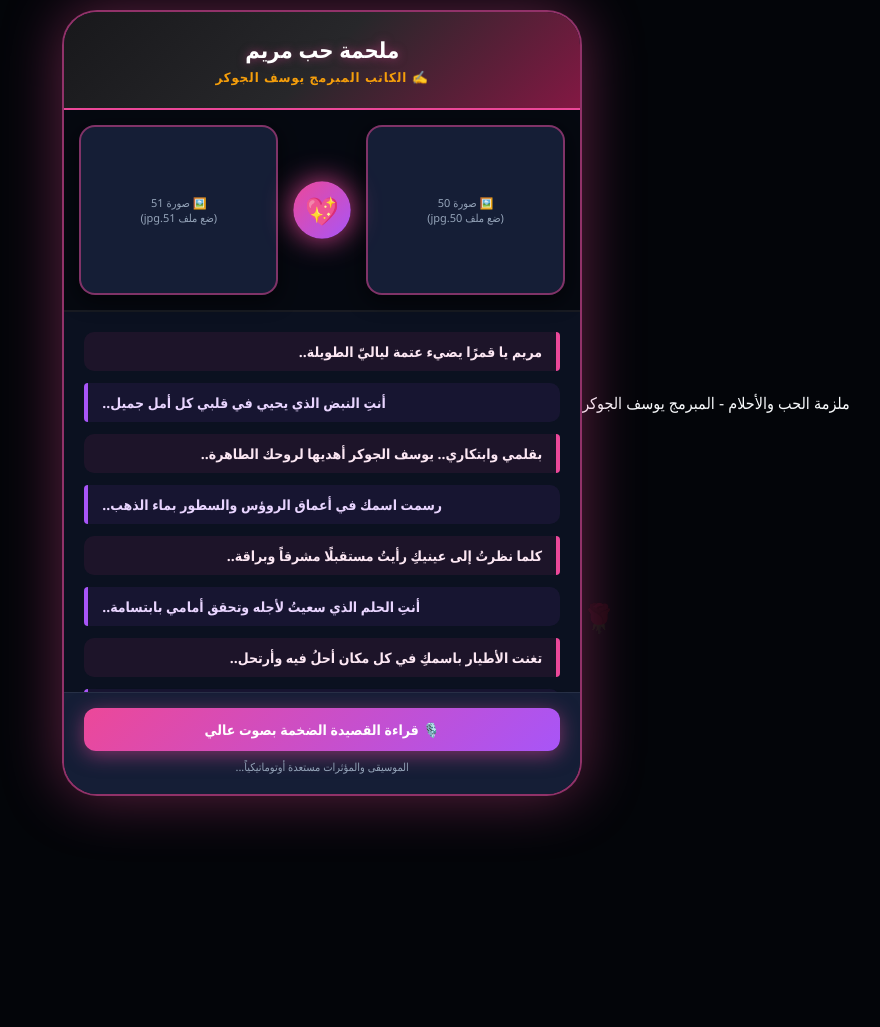
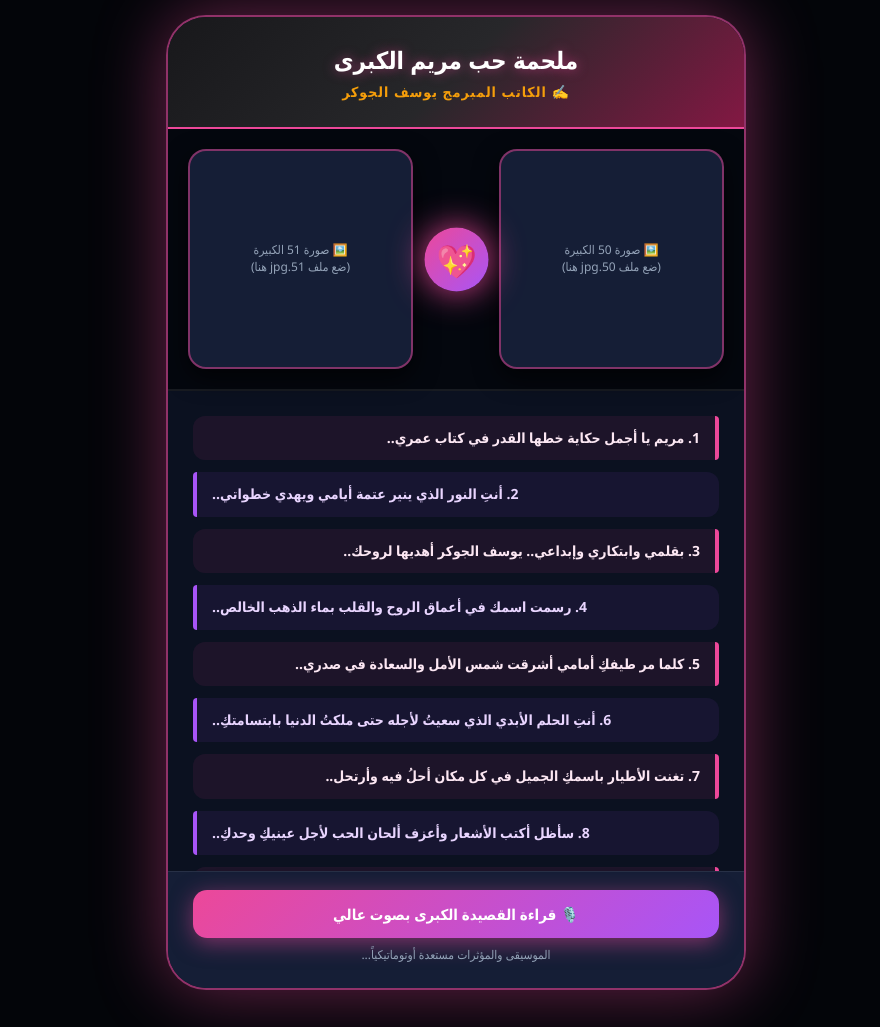
Before and after one commit to e08773479-pixel/Maryam, a plain HTML site: page index.html in a window 1280 px wide. Shown: the top 1027 px of the page, without its empty margins (184-1064 px from the left). Before the commit the page ends 923 px from the top, so only its background shows below. Drawn offline with Linux system fonts and the light colour scheme.

Commit message:
Update poem and styling in index.html

```diff
--- a/index.html
+++ b/index.html
@@ -1,9 +1,9 @@
 <!DOCTYPE html>
 <html lang="ar" dir="rtl">
-<head> ملزمة الحب والأحلام - المبرمج يوسف الجوكر
+<head>
     <meta charset="UTF-8">
     <meta name="viewport" content="width=device-width, initial-scale=1.0">
-    <title>ملحمة حب مريم - المبرمج يوسف الجوكر</title>
+    <title>ملحمة حب مريم الكبرى - المبرمج يوسف الجوكر</title>
     <style>
         :root {
             --bg-deep: #030509;
@@ -30,7 +30,7 @@
             justify-content: center;
             align-items: center;
             min-height: 100vh;
-            padding: 10px;
+            padding: 15px;
             overflow-x: hidden;
             position: relative;
         }
@@ -39,24 +39,24 @@
         .floating-heart {
             position: absolute;
             color: rgba(236, 72, 153, 0.18);
-            font-size: 24px;
+            font-size: 26px;
             animation: floatUp 6s linear infinite;
             pointer-events: none;
             z-index: 0;
         }
 
         @keyframes floatUp {
-            0% { transform: translateY(100vh) scale(0.5); opacity: 0; }
+            0% { transform: translateY(105vh) scale(0.5); opacity: 0; }
             50% { opacity: 0.8; }
-            100% { transform: translateY(-10vh) scale(1.5); opacity: 0; }
+            100% { transform: translateY(-10vh) scale(1.6); opacity: 0; }
         }
 
         .main-wrapper {
             width: 100%;
-            max-width: 520px;
+            max-width: 580px;
             background: var(--panel-bg);
-            border-radius: 35px;
-            box-shadow: 0 0 60px rgba(236, 72, 153, 0.4);
+            border-radius: 40px;
+            box-shadow: 0 0 70px rgba(236, 72, 153, 0.45);
             overflow: hidden;
             border: 2px solid rgba(236, 72, 153, 0.6);
             position: relative;
@@ -66,45 +66,45 @@
         /* الهيدر الفاخر */
         .header-banner {
             background: linear-gradient(135deg, #18181b, #27272a, #831843);
-            padding: 22px;
+            padding: 26px;
             text-align: center;
             border-bottom: 2px solid var(--accent-pink);
         }
 
         .header-banner h1 {
-            font-size: 22px;
+            font-size: 24px;
             color: #fff;
-            margin-bottom: 4px;
-            text-shadow: 0 0 10px rgba(236,72,153,0.5);
+            margin-bottom: 6px;
+            text-shadow: 0 0 12px rgba(236,72,153,0.6);
         }
 
         .writer-tag {
-            font-size: 13px;
+            font-size: 14px;
             color: var(--accent-gold);
             font-weight: bold;
             letter-spacing: 1px;
         }
 
-        /* قسم الصور المتجاورة (صورة 50 وصورة 51 وفي المنتصف قلب) */
+        /* قسم الصور الكبيرة والمتجاورة */
         .dual-images-section {
             display: flex;
             justify-content: space-between;
             align-items: center;
-            padding: 15px;
-            background: rgba(0, 0, 0, 0.5);
+            padding: 20px;
+            background: rgba(0, 0, 0, 0.55);
             border-bottom: 2px solid rgba(255, 255, 255, 0.08);
             position: relative;
         }
 
         .image-card-box {
-            width: 41%;
-            height: 170px;
+            width: 42%;
+            height: 220px;
             background: var(--card-bg);
-            border-radius: 16px;
+            border-radius: 18px;
             overflow: hidden;
             position: relative;
             border: 2px solid rgba(236, 72, 153, 0.5);
-            box-shadow: 0 5px 20px rgba(0,0,0,0.6);
+            box-shadow: 0 8px 25px rgba(0,0,0,0.7);
         }
 
         .image-card-box img {
@@ -120,82 +120,69 @@
             left: 50%;
             transform: translate(-50%, -50%);
             color: var(--text-muted);
-            font-size: 11px;
+            font-size: 12px;
             text-align: center;
             pointer-events: none;
             width: 90%;
+            line-height: 1.4;
         }
 
-        /* القلب المنتصف المتحرك بين الصور */
         .center-heart-badge {
-            width: 50px;
-            height: 50px;
+            width: 55px;
+            height: 55px;
             background: linear-gradient(135deg, var(--accent-pink), var(--accent-purple));
             border-radius: 50%;
             display: flex;
             justify-content: center;
             align-items: center;
-            font-size: 24px;
-            box-shadow: 0 0 25px rgba(236, 72, 153, 0.9);
+            font-size: 28px;
+            box-shadow: 0 0 30px rgba(236, 72, 153, 0.95);
             animation: heartBeatPulse 1.4s infinite;
             z-index: 5;
         }
 
         @keyframes heartBeatPulse {
             0%, 100% { transform: scale(1); }
-            50% { transform: scale(1.18); }
+            50% { transform: scale(1.2); }
         }
 
-        /* منطقة القصيدة الضخمة (توزيع إبداعي يمين ويسار) */
+        /* منطقة القصيدة الضخمة جداً وطويلة (أكثر من 20 بيت) */
         .poem-container-huge {
-            padding: 20px;
-            max-height: 380px;
+            padding: 25px;
+            max-height: 480px;
             overflow-y: auto;
             display: flex;
             flex-direction: column;
             gap: 12px;
         }
 
-        /* تنسيق الأبيات المتناوبة (يمين ويسار بشكل احترافي) */
         .poem-verse-right {
             text-align: right;
             background: rgba(236, 72, 153, 0.08);
             border-right: 4px solid var(--accent-pink);
-            padding: 10px 14px;
-            border-radius: 10px 4px 4px 10px;
+            padding: 11px 15px;
+            border-radius: 12px 4px 4px 12px;
             font-size: 14px;
             color: #fce7f3;
             font-weight: bold;
-            opacity: 0;
-            transform: translateX(30px);
-            animation: slideInRight 0.6s forwards;
+            line-height: 1.6;
         }
 
         .poem-verse-left {
             text-align: left;
             background: rgba(168, 85, 247, 0.08);
             border-left: 4px solid var(--accent-purple);
-            padding: 10px 14px;
-            border-radius: 4px 10px 10px 4px;
+            padding: 11px 15px;
+            border-radius: 4px 12px 12px 4px;
             font-size: 14px;
             color: #e9d5ff;
             font-weight: bold;
-            opacity: 0;
-            transform: translateX(-30px);
-            animation: slideInLeft 0.6s forwards;
+            line-height: 1.6;
         }
 
-        @keyframes slideInRight {
-            to { opacity: 1; transform: translateX(0); }
-        }
-
-        @keyframes slideInLeft {
-            to { opacity: 1; transform: translateX(0); }
-        }
-
-        /* لوحة التحكم الصوتية */
+        /* لوحة التحكم والتحفيز */
         .controls-section {
-            padding: 15px 20px 20px 20px;
+            padding: 18px 25px 25px 25px;
             background: var(--card-bg);
             border-top: 1px solid rgba(255,255,255,0.08);
             text-align: center;
@@ -203,16 +190,16 @@
 
         .btn-action {
             width: 100%;
-            padding: 12px;
+            padding: 14px;
             background: linear-gradient(135deg, var(--accent-pink), var(--accent-purple));
             border: none;
-            border-radius: 12px;
+            border-radius: 14px;
             color: white;
             font-weight: bold;
-            font-size: 14px;
+            font-size: 15px;
             cursor: pointer;
             transition: 0.2s;
-            box-shadow: 0 4px 20px rgba(236, 72, 153, 0.5);
+            box-shadow: 0 5px 22px rgba(236, 72, 153, 0.5);
             margin-bottom: 8px;
         }
 
@@ -222,7 +209,7 @@
         }
 
         #statusLog {
-            font-size: 11px;
+            font-size: 12px;
             color: var(--text-muted);
         }
     </style>
@@ -236,39 +223,51 @@
 
     <div class="main-wrapper">
         <div class="header-banner">
-            <h1>ملحمة حب مريم</h1>
+            <h1>ملحمة حب مريم الكبرى</h1>
             <div class="writer-tag">✍️ الكاتب المبرمج يوسف الجوكر</div>
         </div>
 
         <div class="dual-images-section">
             <div class="image-card-box">
                 <img src="50.jpg" alt="صورة 50" onerror="this.style.display='none';">
-                <div class="placeholder-text">🖼️ صورة 50<br>(ضع ملف 50.jpg)</div>
+                <div class="placeholder-text">🖼️ صورة 50 الكبيرة<br>(ضع ملف 50.jpg هنا)</div>
             </div>
 
             <div class="center-heart-badge">💖</div>
 
             <div class="image-card-box">
                 <img src="51.jpg" alt="صورة 51" onerror="this.style.display='none';">
-                <div class="placeholder-text">🖼️ صورة 51<br>(ضع ملف 51.jpg)</div>
+                <div class="placeholder-text">🖼️ صورة 51 الكبيرة<br>(ضع ملف 51.jpg هنا)</div>
             </div>
         </div>
 
         <div class="poem-container-huge" id="poemContainer">
-            <div class="poem-verse-right" style="animation-delay: 0.2s;">مريم يا قمرًا يضيء عتمة لياليّ الطويلة..</div>
-            <div class="poem-verse-left" style="animation-delay: 0.4s;">أنتِ النبض الذي يحيي في قلبي كل أمل جميل..</div>
-            <div class="poem-verse-right" style="animation-delay: 0.6s;">بقلمي وابتكاري.. يوسف الجوكر أهديها لروحك الطاهرة..</div>
-            <div class="poem-verse-left" style="animation-delay: 0.8s;">رسمت اسمك في أعماق الروؤس والسطور بماء الذهب..</div>
-            <div class="poem-verse-right" style="animation-delay: 1.0s;">كلما نظرتُ إلى عينيكِ رأيتُ مستقبلًا مشرقاً وبراقة..</div>
-            <div class="poem-verse-left" style="animation-delay: 1.2s;">أنتِ الحلم الذي سعيتُ لأجله وتحقق أمامي بابتسامة..</div>
-            <div class="poem-verse-right" style="animation-delay: 1.4s;">تغنت الأطيار باسمكِ في كل مكان أحلُ فيه وأرتحل..</div>
-            <div class="poem-verse-left" style="animation-delay: 1.6s;">سأظل أكتب الشعر في حبكِ حتى ينتهي الزمان..</div>
-            <div class="poem-verse-right" style="animation-delay: 1.8s;">مريم.. أنتِ البداية والنهاية وكل تفاصيل السعادة..</div>
-            <div class="poem-verse-left" style="animation-delay: 2.0s;">دمتِ لي حباً أبدياً لا يعوضه شيء في الكون.. 👑💖</div>
+            <div class="poem-verse-right">1. مريم يا أجمل حكاية خطها القدر في كتاب عمري..</div>
+            <div class="poem-verse-left">2. أنتِ النور الذي ينير عتمة أيامي ويهدي خطواتي..</div>
+            <div class="poem-verse-right">3. بقلمي وابتكاري وإبداعي.. يوسف الجوكر أهديها لروحك..</div>
+            <div class="poem-verse-left">4. رسمت اسمك في أعماق الروح والقلب بماء الذهب الخالص..</div>
+            <div class="poem-verse-right">5. كلما مر طيفكِ أمامي أشرقت شمس الأمل والسعادة في صدري..</div>
+            <div class="poem-verse-left">6. أنتِ الحلم الأبدي الذي سعيتُ لأجله حتى ملكتُ الدنيا بابتسامتكِ..</div>
+            <div class="poem-verse-right">7. تغنت الأطيار باسمكِ الجميل في كل مكان أحلُ فيه وأرتحل..</div>
+            <div class="poem-verse-left">8. سأظل أكتب الأشعار وأعزف ألحان الحب لأجل عينيكِ وحدكِ..</div>
+            <div class="poem-verse-right">9. تتطاير القلوب شوقاً وتتعالى النبضات كلما ذكرت اسمكِ الراقي..</div>
+            <div class="poem-verse-left">10. أنتِ البداية لكل فرحة وأنتِ النهاية لكل حزن والم في حياتي..</div>
+            <div class="poem-verse-right">11. مهما واجهنا من صعاب، سأبقى السند والدرع الواقي لخطواتكِ..</div>
+            <div class="poem-verse-left">12. دمتِ لي نبضاً لا يتوقف، وعشْقاً أبدياً لا يزول بمرور الأيام..</div>
+            <div class="poem-verse-right">13. عيناكِ هما الميناء الذي ترسو عليه سفن أملي وضياعي..</div>
+            <div class="poem-verse-left">14. وضحكتكِ هي البلسم الشافي لكل جرح في قلبي الحزين..</div>
+            <div class="poem-verse-right">15. لو كتبتُ بحوراً من الكلمات فلن أوفيكِ حقكِ وقدركِ العظيم..</div>
+            <div class="poem-verse-left">16. فاسمكِ محفور بداخل الروح نقشاً لا تمحوه رياح الزمن..</div>
+            <div class="poem-verse-right">17. تشرقين في حياتي كل صباح كأنكِ شمس لا تعرف الغروب..</div>
+            <div class="poem-verse-left">18. وتأوين إلى قلبي كل مساء كأنكِ السكن والوطن والملجأ..</div>
+            <div class="poem-verse-right">19. عاهدتُ نفسي أن أبقى مخلصاً لاسمكِ وذكرياتكِ إلى الأبد..</div>
+            <div class="poem-verse-left">20. فاستمري في التألق والنجاح يا مريم، فأنتم أسياد القمة دائماً..</div>
+            <div class="poem-verse-right">21. يوسف الجوكر يعدكِ بأن يبقى سندكِ ودعمكِ الأبدي دون قيود..</div>
+            <div class="poem-verse-left">22. مريم.. أنتِ ملكة هذا الزمان وكل أزمان العشق الجميلة! 👑💖</div>
         </div>
 
         <div class="controls-section">
-            <button class="btn-action" onclick="readPoemVoice()">🎙️ قراءة القصيدة الضخمة بصوت عالي</button>
+            <button class="btn-action" onclick="readPoemVoice()">🎙️ قراءة القصيدة الكبرى بصوت عالي</button>
             <div id="statusLog">الموسيقى والمؤثرات مستعدة أوتوماتيكياً...</div>
         </div>
     </div>
@@ -285,7 +284,7 @@
                 utter.rate = 0.95;
                 window.speechSynthesis.speak(utter);
                 log.style.color = "var(--accent-pink)";
-                log.innerText = "🎶 جاري قراءة القصيدة الكبيرة بصوت عالي وبكل إتقان...";
+                log.innerText = "🎶 جاري قراءة القصيدة الطويلة بصوت عالي وبكل إتقان...";
             } else {
                 log.style.color = "red";
                 log.innerText = "عذراً، متصفحك لا يدعم خاصية الصوت.";
```
